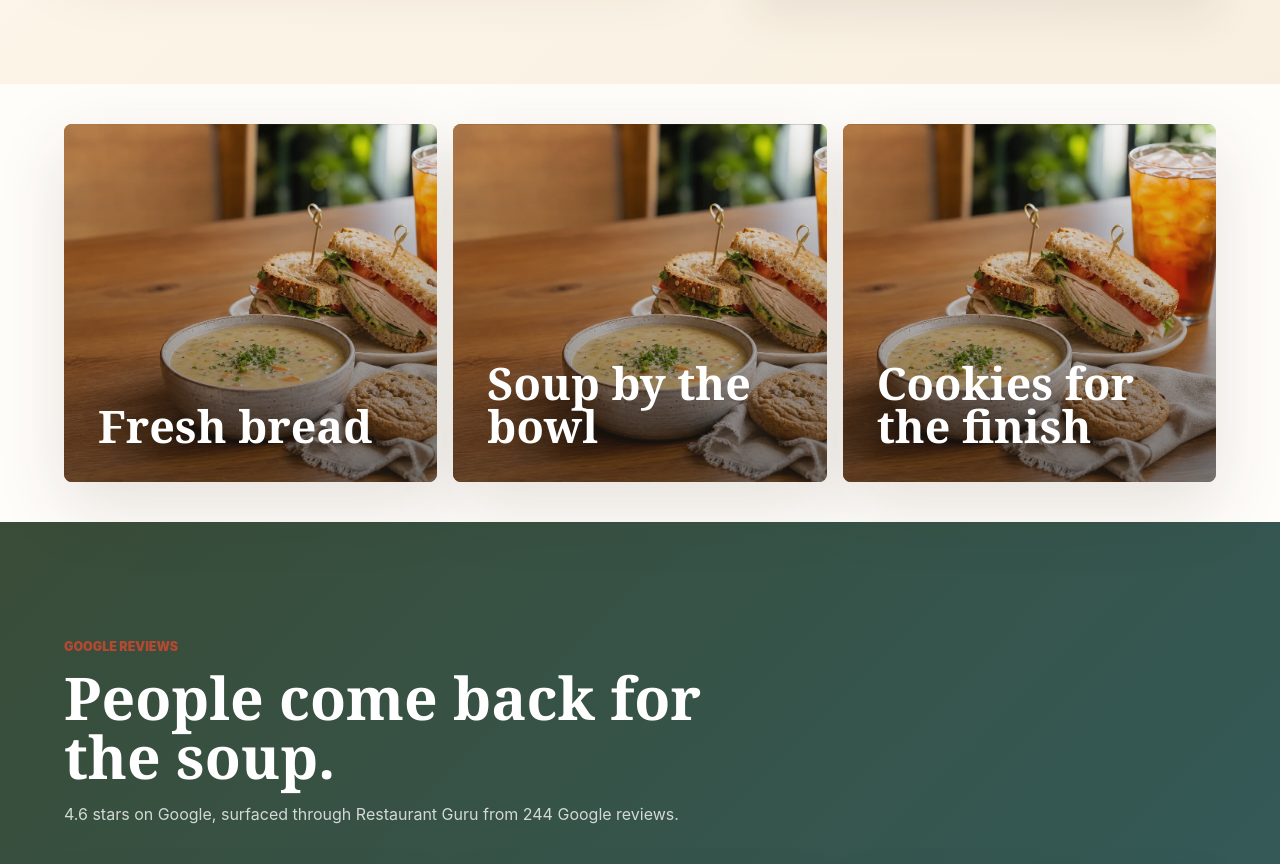
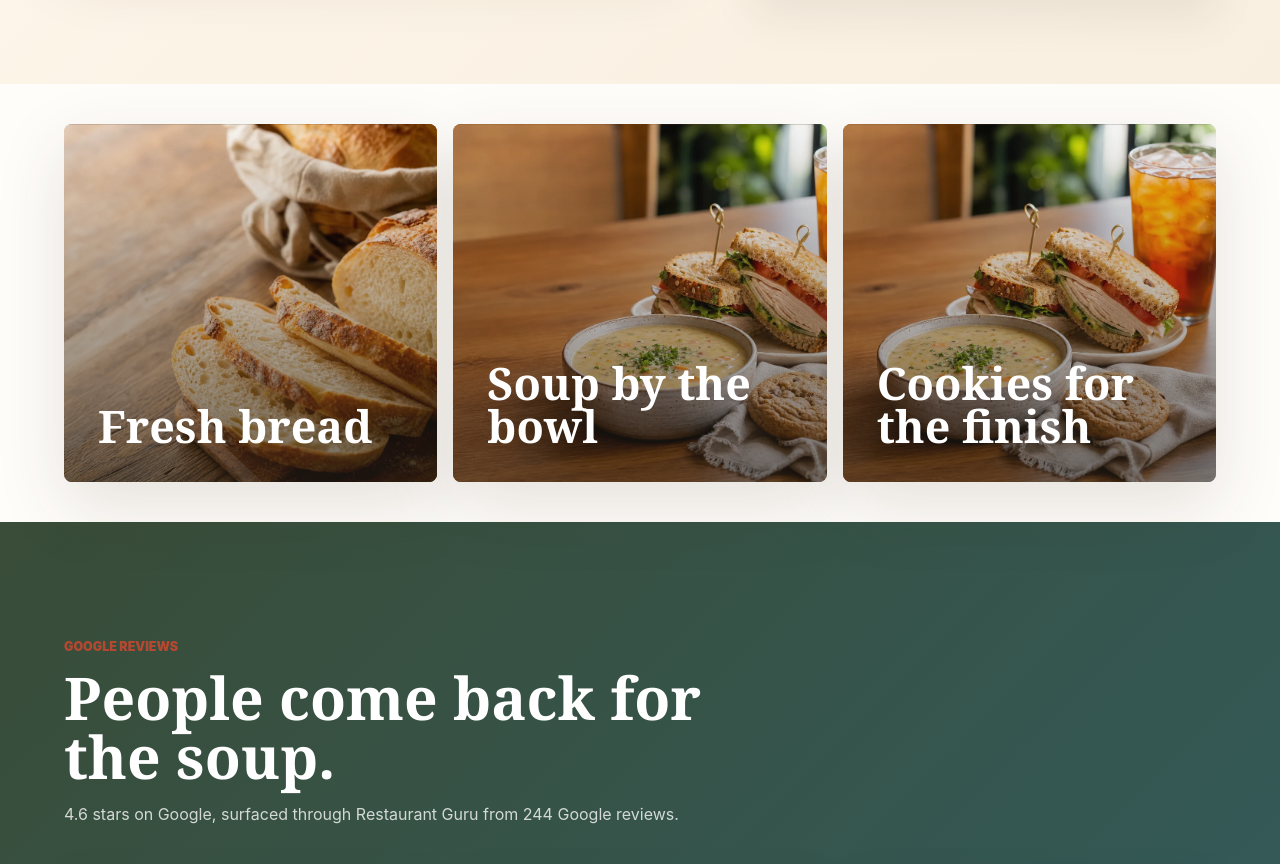
Before and after one commit to toinebrailsford-hue/stone-soup-cafe-burleson, a Next.js app: page / in a window 1280 px wide. Shown: the part 7380-8244 px from the top of the page. Built offline with nearby package versions, Linux system fonts and the light colour scheme.

Commit message:
Add fresh bread gallery image

```diff
--- a/app/globals.css
+++ b/app/globals.css
@@ -1028,6 +1028,13 @@ dd {
   min-height: clamp(280px, 28vw, 420px);
 }
 
+.gallery-band div:first-child {
+  background-image:
+    linear-gradient(180deg, rgba(36, 32, 24, 0.02), rgba(36, 32, 24, 0.6)),
+    url("/fresh-bread-gallery.webp");
+  background-position: center;
+}
+
 .gallery-band div:nth-child(2) {
   background-position: 42% center;
 }
```
Also changed, not shown: public/fresh-bread-gallery.webp (added).
